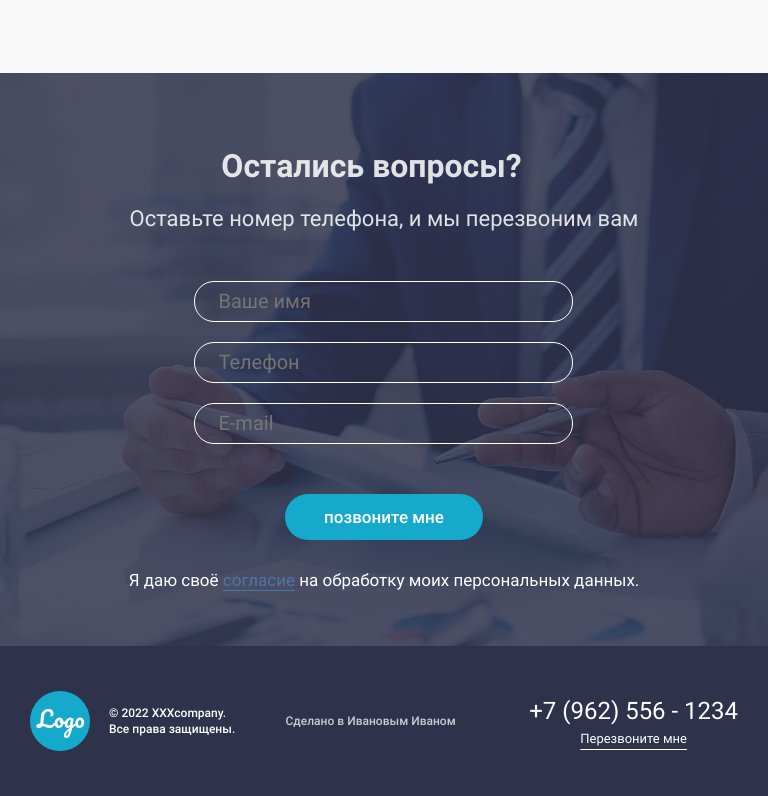
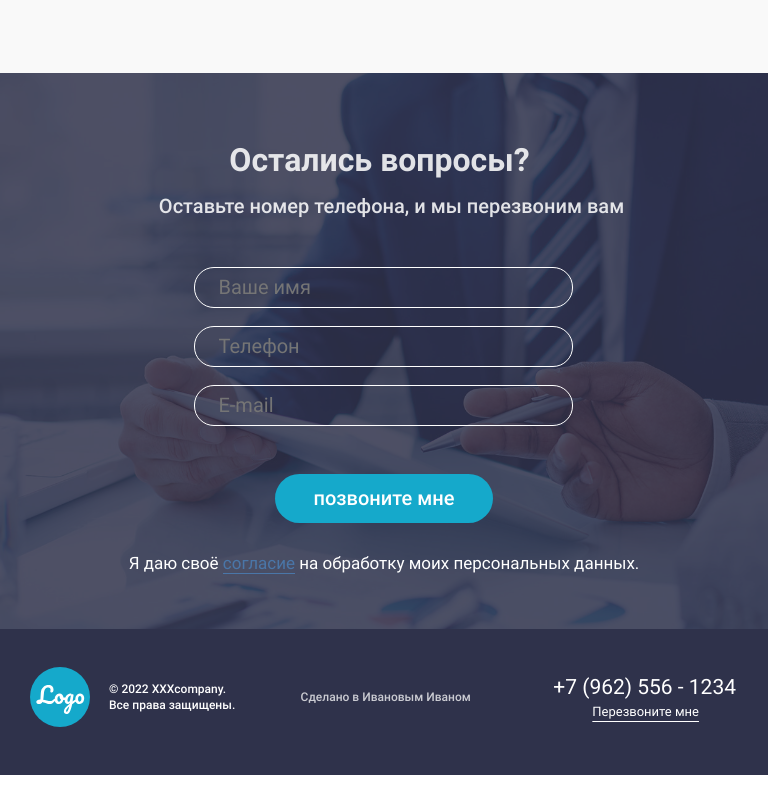
Before and after one commit to Risha661/Methed_adaptiv_landing, a website: page index.html in a window 768 px wide. Shown: the part 1296-2092 px from the top of the page. After the commit the page ends 2071 px from the top, so only its background shows below. Drawn offline with Linux system fonts and the light colour scheme; files whose address does not match are found by name.

Commit message:
media 1024 ready

```diff
--- /dev/null
+++ b/package.json
@@ -0,0 +1,5 @@
+{
+  "devDependencies": {
+    "htmlhint": "^1.1.4"
+  }
+}
--- a/styles/footer.css
+++ b/styles/footer.css
@@ -43,19 +43,37 @@
   height: 68px;
 }
 
-@media (min-width: 700px) and (max-width: 1500px) {
+.phone__number {
+  text-align: center;
+  font-size: 24px;
+  font-style: normal;
+  font-weight: 400;
+  line-height: 28px;
+  margin-bottom: 3px;
+  color: var(--white);
+}
+
+@media (min-width: 700px) and (max-width: 950px) {
+  .container--footer {
+    padding: 0 30px;
+  }
+}
+
+@media (min-width: 1100px) and (max-width: 1500px) {
   .container--footer {
     padding: 0 30px;
   }
 }
 
 @media (max-width: 1024px) {
+
+  .footer {
+    padding: 38px 0 48px 0;
+  }
+
   .footer__created {
     color: rgba(255, 255, 255, 0.75);
-  }
-
-  .created {
-    padding-right: 20px;
+    padding-right: 21px;
   }
 
   .copyright__text {
@@ -65,6 +83,20 @@
   .logo--footer {
     width: 60px;
     height: 60px;
+  }
+
+  .phone__number {
+    font-size: 21px;
+    line-height: 24.61px;
+    margin-bottom: 2px;
+    padding-right: 2px;
+    padding-bottom: 2px;
+  }
+
+  .phone__call-btn {
+    font-size: 13px;
+    line-height: 15.23px;
+    text-underline-offset: 5px;
   }
 }
 
--- a/styles/question.css
+++ b/styles/question.css
@@ -104,7 +104,7 @@
 
 @media (max-width: 1024px) {
   .question {
-    padding: 70px 0 56px 0;
+    padding: 64px 0 56px 0;
   }
 
   .container--section {
@@ -113,8 +113,16 @@
   }
 
   .section__title-bottom {
-    margin-bottom: 16px;
+    margin-bottom: 10px;
+    margin-left: -9px;
   }
+
+  .question__text-bottom {
+    font-size: 20px;
+    line-height: 25px;
+    font-weight: 500;
+    padding-left: 15px;
+}
 
   .question__form {
     max-width: 780px;
@@ -127,12 +135,14 @@
   }
 
   .question__fieldset {
-    gap: 20px;
+    padding: 48px 0;
+    gap: 18px;
     max-width: 379px;
   }
 
   .question__button {
     margin-bottom: 30px;
+    padding: 13px 38px;
   }
 
   .question__button-text {
@@ -141,8 +151,8 @@
   }
 
   .question__button-text {
-    font-size: 17px;
-    line-height: 20px;
+    font-size: 20px;
+    line-height: 23px;
   }
 
   .question__agreement {
```
Also changed, not shown: 1 other file.
